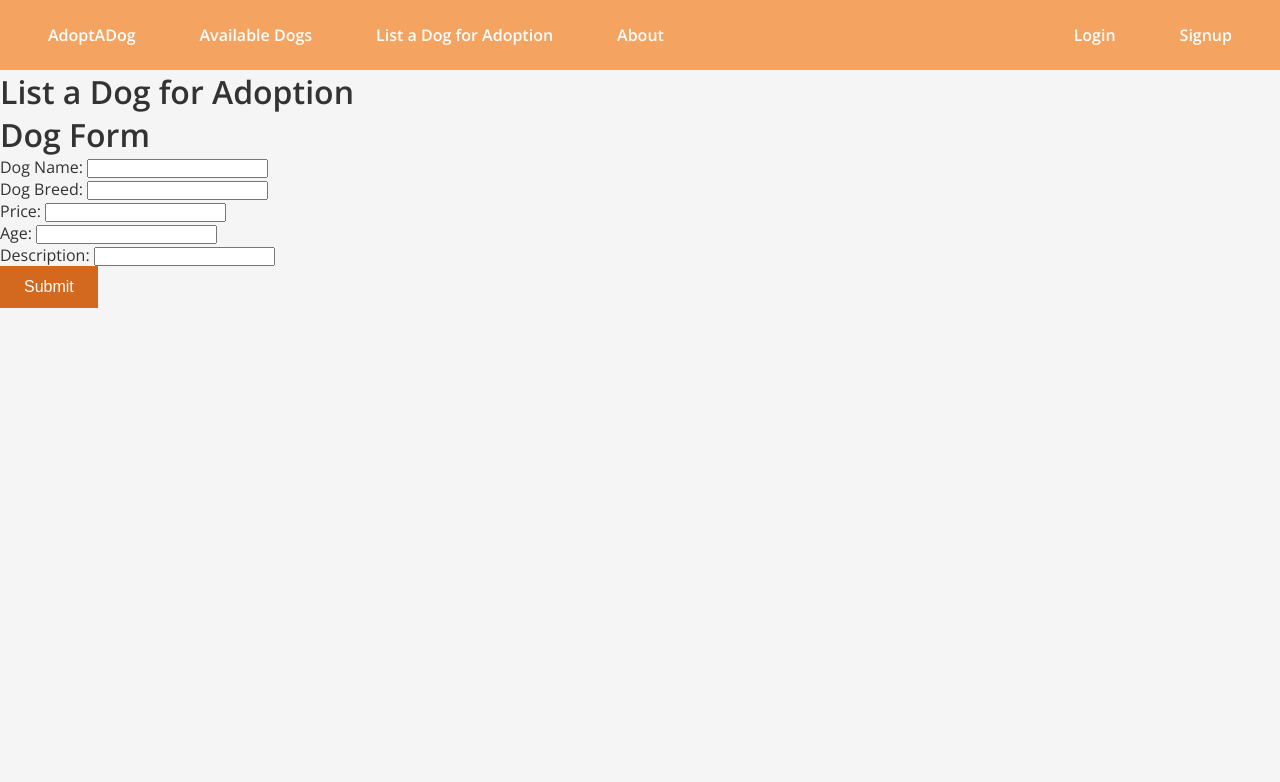
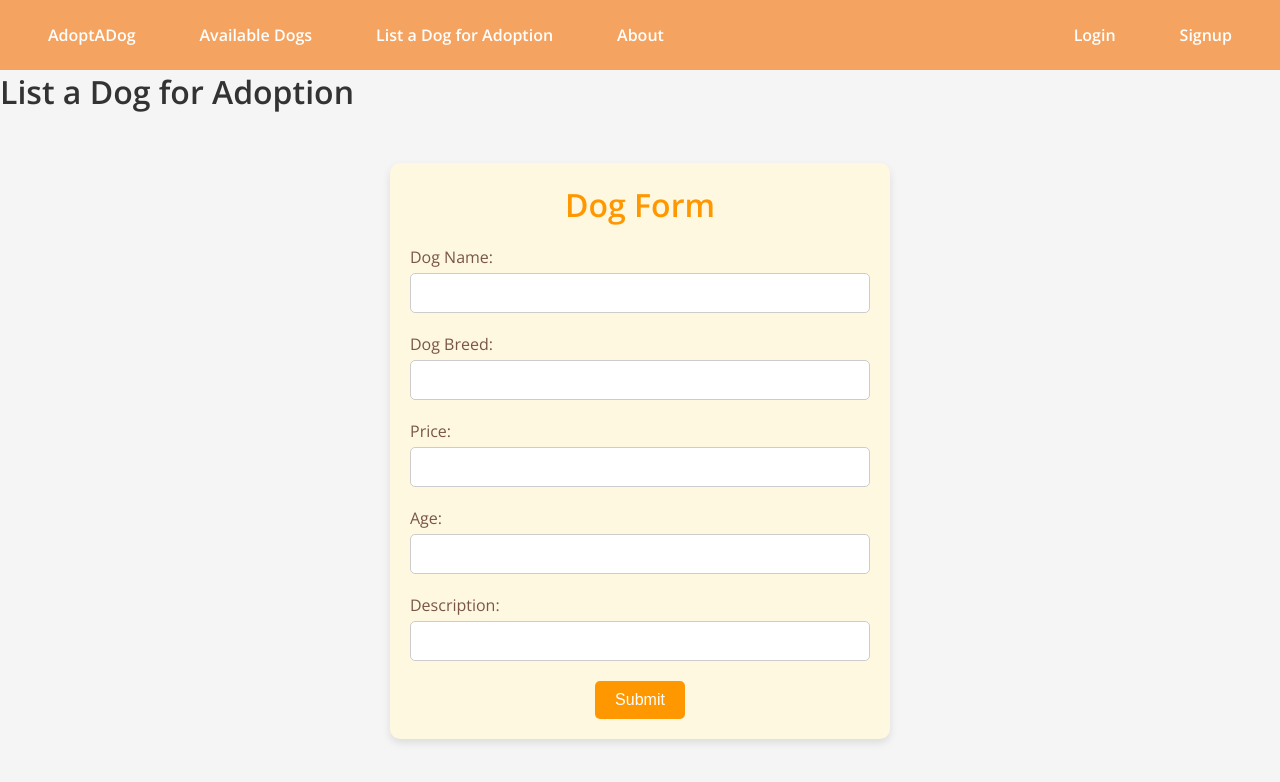
Before and after one commit to asuarez9382/AdoptADog, a React (Create React App) app in the folder client/: page /listdog in a window 1280 px wide. Shown: the top 782 px of the page. Built offline with nearby package versions, Linux system fonts and the light colour scheme.

Commit message:
adds styling to dog form page

```diff
--- a/client/src/components/DogForm.js
+++ b/client/src/components/DogForm.js
@@ -6,29 +6,30 @@ function DogForm(){
         <div className="dog-form">
             <h1>Dog Form</h1>
             <form>
-                <div className="form-name">
-                    <label>Dog Name: </label>
+                <div className="form-group">
+                    <label>Dog Name:</label>
                     <input type='text' name='name' />
                 </div>
-                <div className="form-breed">
-                    <label>Dog Breed: </label>
+                <div className="form-group">
+                    <label>Dog Breed:</label>
                     <input type='text' name='breed' />
                 </div>
-                <div className="form-price">
-                    <label>Price: </label>
-                    <input type='integer' name='price' />
+                <div className="form-group">
+                    <label>Price:</label>
+                    <input type='number' name='price' />
                 </div>
-                <div className="form-age">
-                    <label>Age: </label>
-                    <input type='integer' name='age' />
+                <div className="form-group">
+                    <label>Age:</label>
+                    <input type='number' name='age' />
                 </div>
-                <div className="form-description">
-                    <label>Description: </label>
+                <div className="form-group">
+                    <label>Description:</label>
                     <input type='text' name='description' />
                 </div>
                 <button type="submit">Submit</button>
             </form>
         </div>
+
     );
 }
 
--- a/client/src/index.css
+++ b/client/src/index.css
@@ -177,3 +177,56 @@ button:hover {
   margin-top: 10px; /* Space above the price */
   font-weight: bold; /* Make the price bold */
 }
+
+.dog-form {
+  max-width: 500px;
+  margin: 50px auto;
+  padding: 20px;
+  border-radius: 10px;
+  background-color: #fff8e1; /* Light cream background */
+  box-shadow: 0 4px 8px rgba(0, 0, 0, 0.1); /* Subtle shadow */
+  text-align: center;
+}
+
+.dog-form h1 {
+  color: #ff9800; /* Orange color for the title */
+  margin-bottom: 20px;
+  font-size: 2rem;
+}
+
+.form-group {
+  margin-bottom: 20px;
+  text-align: left;
+}
+
+.form-group label {
+  display: block;
+  font-size: 1rem;
+  color: #795548; /* Brown color for labels */
+  margin-bottom: 5px;
+}
+
+.form-group input {
+  width: 100%;
+  padding: 10px;
+  font-size: 1rem;
+  border: 1px solid #ccc;
+  border-radius: 5px;
+  box-sizing: border-box;
+}
+
+button[type="submit"] {
+  background-color: #ff9800; /* Orange background */
+  color: #fff; /* White text */
+  padding: 10px 20px;
+  border: none;
+  border-radius: 5px;
+  font-size: 1rem;
+  cursor: pointer;
+  transition: background-color 0.3s ease, transform 0.3s ease;
+}
+
+button[type="submit"]:hover {
+  background-color: #e68900; /* Darker orange on hover */
+  transform: translateY(-2px);
+}
```
